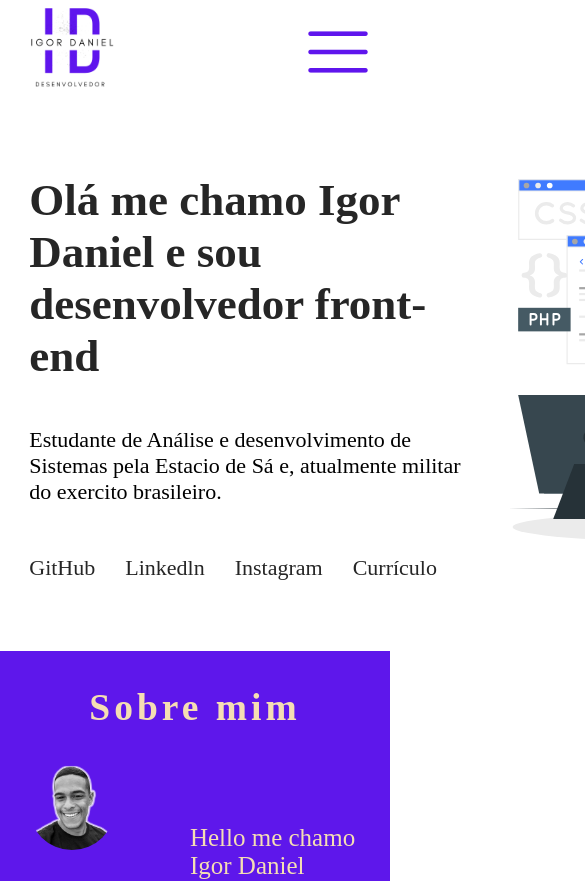
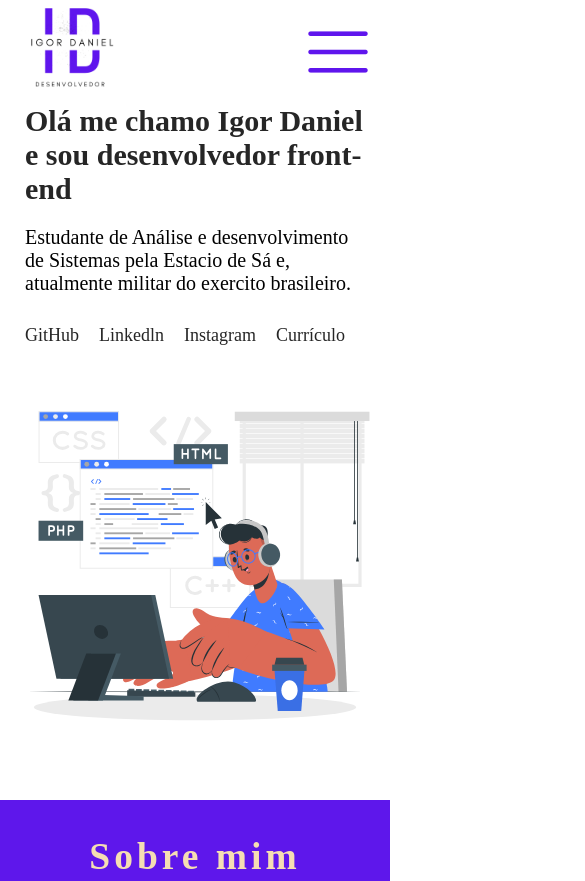
Before and after one commit to igor-daniel/portifolio, a React (Create React App) app: page / in a window 390 px wide. Shown: the top 881 px of the page, 585 px wide, since content can reach past the window. Built offline with nearby package versions, Linux system fonts and the light colour scheme.

Commit message:
Main responsivo

```diff
--- a/src/components/Main/main.css
+++ b/src/components/Main/main.css
@@ -60,3 +60,29 @@ a {
 .image img {
   width: 470px;
 }
+
+@media(max-width: 500px) {
+  .conteudo {
+    flex-direction: column;
+  }
+
+  .main-sec h1 {
+    font-size: 30px;
+    padding: 0;
+  }
+
+  .main-sec p {
+    font-size: 20px;
+    padding: 20px 0;
+  }
+
+  .links a {
+    font-size: 18px;
+    padding: 0 20px 0 0;
+  }
+
+  .image img {
+    width: 400px;
+  }
+
+}
```
